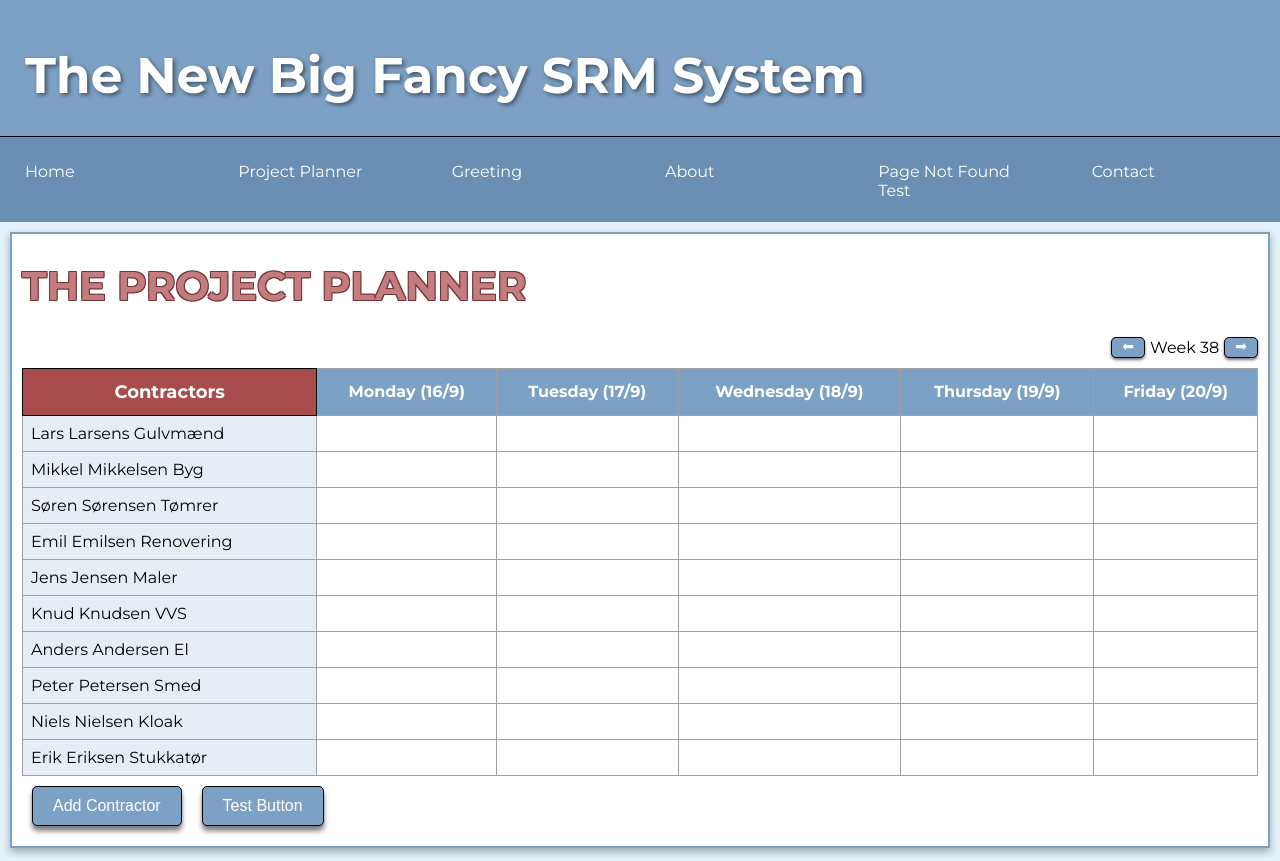
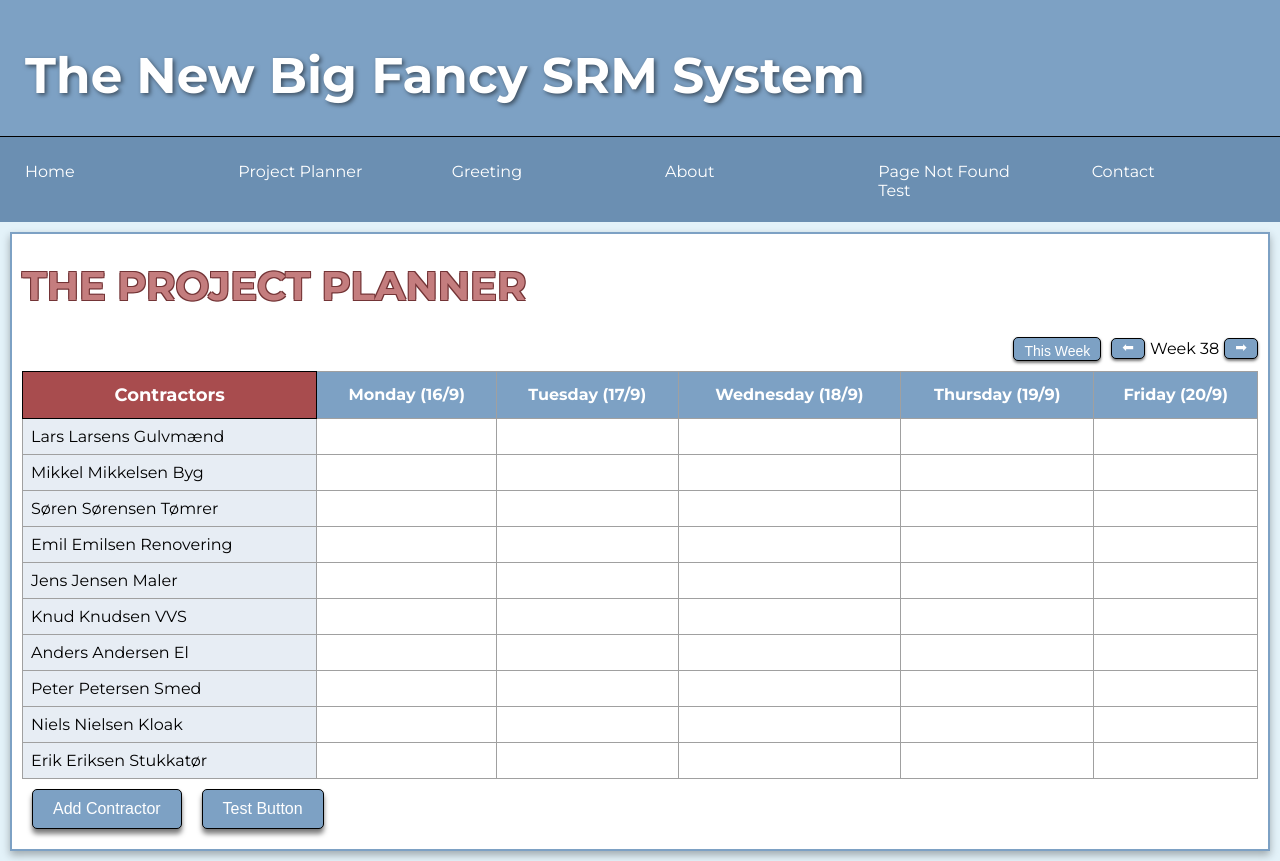
Before and after one commit to MatDat/react-testing-environment, a React (Create React App) app: page /projectPlanner in a window 1280 px wide. Built offline with nearby package versions, Linux system fonts and the light colour scheme.

Commit message:
Refactor CSS for week buttons and popup styling

```diff
--- a/src/App.css
+++ b/src/App.css
@@ -231,3 +231,21 @@ a:hover {
   border: 1px solid black;
   transition: all 0.1s ease;
 }
+.weekButtonCurrent {
+  font-size: 14px;
+  padding: 5px 10px 1px 10px;
+  margin-right: 10px;
+  color: white;
+  background-color: #7da1c4;
+  border: 1px solid black;
+  border-radius: 5px;
+  cursor: pointer;
+  box-shadow: 0 2px 3px rgba(0, 0, 0, 0.5), 0 1px 3px rgba(0, 0, 0, 0.08);
+}
+
+.weekButtonCurrent:hover {
+  background-color: #a4d65e;
+  color: black;
+  border: 1px solid black;
+  transition: all 0.1s ease;
+}
--- a/src/Components/Popup.js
+++ b/src/Components/Popup.js
@@ -1,5 +1,5 @@
 import React, { useEffect, useRef } from "react";
-import "../Popup.css";
+import "../CSS/Popup.css";
 
 const Popup = ({ message, onClose }) => {
   const popupRef = useRef(null);
--- a/src/Components/ProjectPlanner.js
+++ b/src/Components/ProjectPlanner.js
@@ -4,21 +4,21 @@ import Button from "./Button";
 import Popup from "./Popup";
 
 const ProjectPlanner = () => {
-  const [showPopup, setShowPopup] = useState(false); //* State to manage popup visibility
-  const [popupMessage, setPopupMessage] = useState(""); //* State to manage the popup message
+  const [showPopup, setShowPopup] = useState(false); // State to manage popup visibility
+  const [popupMessage, setPopupMessage] = useState(""); // State to manage the popup message
 
   const handleAddContractorClick = () => {
-    setPopupMessage("Functionality not implemented yet."); //* Sets the popup message for the addContractor button
-    setShowPopup(true); //* Determines when it should Show the popup
+    setPopupMessage("Functionality not implemented yet."); // Sets the popup message for the addContractor button
+    setShowPopup(true); // Determines when it should Show the popup
   };
 
   const testClick = () => {
-    setPopupMessage("Test Succesfull!"); //* Sets the popup message for the test button
-    setShowPopup(true); //* Determines when it should Show the popup
+    setPopupMessage("Test Succesfull!"); // Sets the popup message for the test button
+    setShowPopup(true); // Determines when it should Show the popup
   };
 
   const handleClosePopup = () => {
-    setShowPopup(false); //* Close the popup
+    setShowPopup(false); // Close the popup
   };
 
   return (
@@ -35,7 +35,7 @@ const ProjectPlanner = () => {
         Test Button
       </Button>
 
-      {showPopup && ( //* Conditionally renders the Popup based on showPopup state.
+      {showPopup && ( // Conditionally renders the Popup based on showPopup state.
         <Popup message={popupMessage} onClose={handleClosePopup} />
       )}
     </div>
--- a/src/Components/Tables.js
+++ b/src/Components/Tables.js
@@ -105,6 +105,10 @@ const Tables = () => {
     setWeekOffset((prev) => prev + 1);
   };
 
+  const handleCurrentWeek = () => {
+    setWeekOffset(0);
+  };
+
   const closePopup = () => {
     setShowPopup(false);
   };
@@ -120,6 +124,9 @@ const Tables = () => {
           paddingBottom: "10px",
         }}
       >
+        <button className="weekButtonCurrent" onClick={handleCurrentWeek}>
+          This Week
+        </button>
         <button className="weekButton" onClick={handlePrevWeek}>
           ⬅
         </button>
@@ -128,7 +135,6 @@ const Tables = () => {
           ➡
         </button>
       </div>
-
       <table className="fullwidth-table">
         <thead>
           <tr>
@@ -166,8 +172,8 @@ const Tables = () => {
           ))}
         </tbody>
       </table>
-
-      {showPopup && <Popup message={popupMessage} onClose={closePopup} />}
+      {showPopup && <Popup message={popupMessage} onClose={closePopup} />}{" "}
+      {/* Conditionally render the popup */}
     </div>
   );
 };
```
Also changed, not shown: src/CSS/Popup.css (renamed from src/Popup.css).
